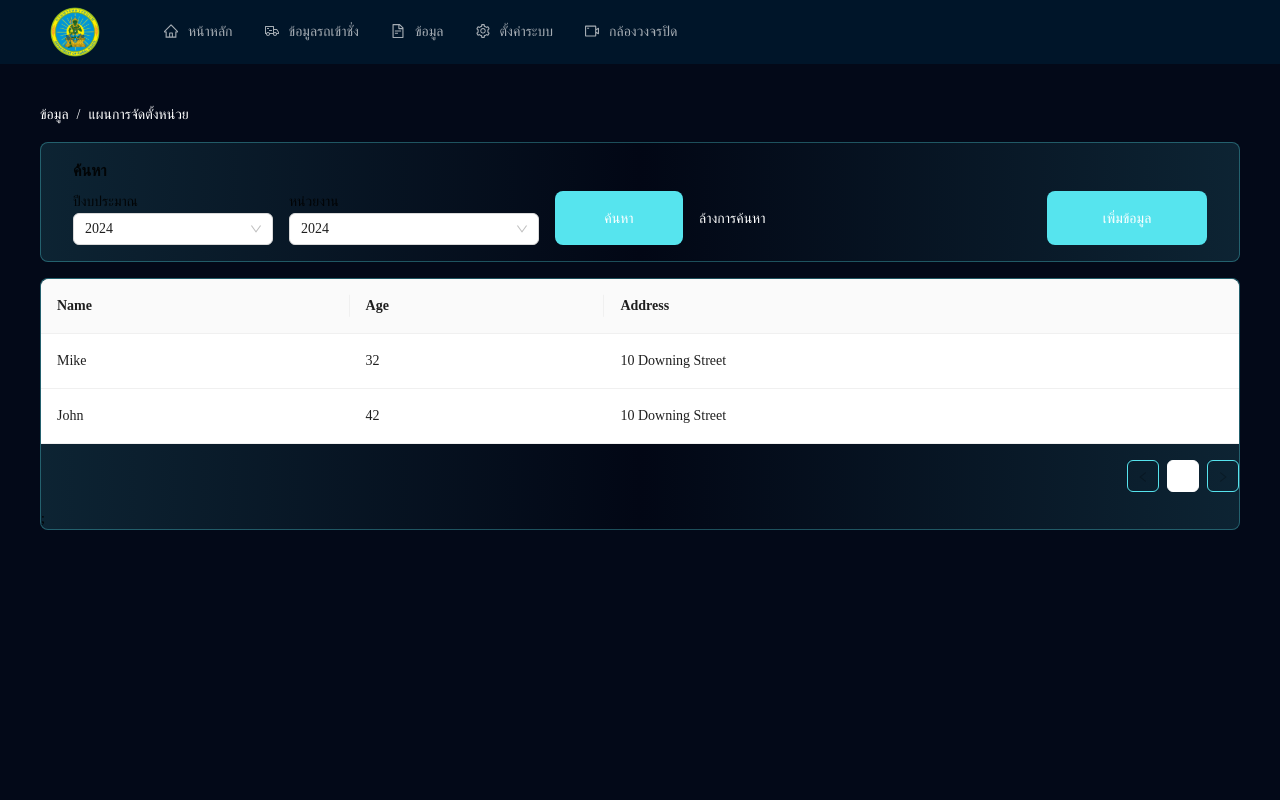
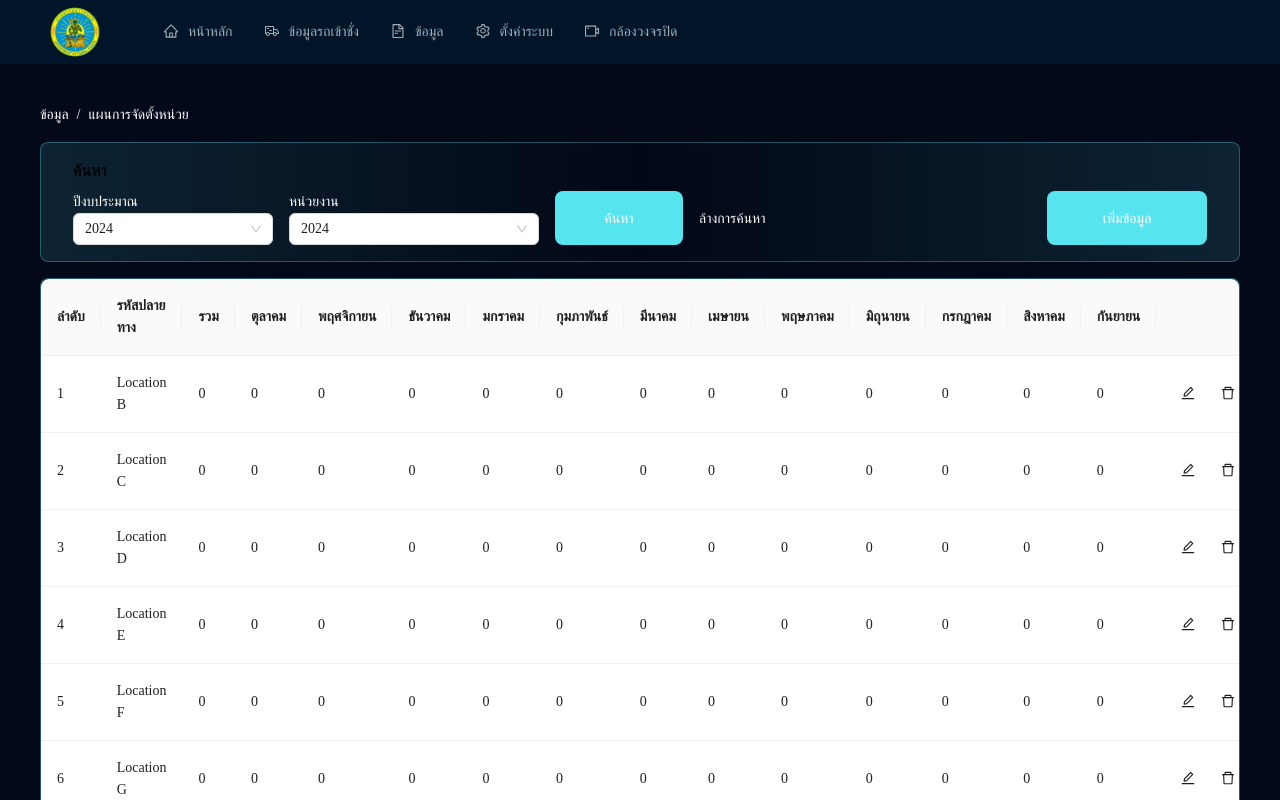
Before and after one commit to PlaymakerDev/dpt-ruralroad, a Next.js app: page /orgsetupplan in a window 1280 px wide. Shown: the top 800 px of the page. Built offline with nearby package versions, Linux system fonts and the light colour scheme.

Commit message:
osp-commit

```diff
--- a/features/orgsetupplan/components/OpsTable.js
+++ b/features/orgsetupplan/components/OpsTable.js
@@ -1,45 +1,28 @@
 import React from 'react';
-import {  Table } from 'antd';
+import { Table } from 'antd';
 import '@/features/orgsetupplan/style/tableblack.module.css';
+import { Pagination } from 'antd';
+import { dataSource, columns } from './mockupdata';
 
-const dataSource = [
-  {
-    key: '1',
-    name: 'Mike',
-    age: 32,
-    address: '10 Downing Street',
-  },
-  {
-    key: '2',
-    name: 'John',
-    age: 42,
-    address: '10 Downing Street',
-  },
-];
 
-const columns = [
-  {
-    title: 'Name',
-    dataIndex: 'name',
-    key: 'name',
-  },
-  {
-    title: 'Age',
-    dataIndex: 'age',
-    key: 'age',
-  },
-  {
-    title: 'Address',
-    dataIndex: 'address',
-    key: 'address',
-  },
-];
 
 const OpsTable = () => {
   return (
-    <section className='w-full bg-gradient border border-lightblue rounded-lg mt-4'   style={{ color: 'black'  }}>
-      <Table dataSource={dataSource} columns={columns}  className='custom-table'/>;
-    </section>
+    <section className='w-full bg-gradient border border-lightblue rounded-lg mt-4'>
+    <div className='rounded-lg overflow-hidden'>
+      <div className='overflow-auto'>
+        <Table
+          dataSource={dataSource}
+          columns={columns}
+          pagination={false}
+          className='rounded-lg bg-transparent'
+          style={{ minWidth: '100%' }} // ให้ตารางขยายเต็มความกว้างของคอนเทนเนอร์
+        />
+      </div>
+    </div>
+
+    <Pagination align="center" style={{ margin: 20 }} defaultCurrent={1} total={50} />
+  </section>
   )
 }
 
--- a/features/orgsetupplan/components/OspSearchbox.js
+++ b/features/orgsetupplan/components/OspSearchbox.js
@@ -9,12 +9,12 @@ const OspSearchbox = () => {
   return (
     <section className='w-full bg-gradient border border-lightblue rounded-lg mt-4 p-4 px-8'>
       <Typography.Title level={5} className='text-white'>ค้นหา</Typography.Title>
-      <div className='flex flex-row gap-4'>
+      <div className='flex flex-row flex-wrap gap-4'>
         <div className='flex flex-col'>
-          <Typography.Text>ปีงบประมาณ</Typography.Text>
+          <Typography.Text className='text-white'>ปีงบประมาณ</Typography.Text>
           <Select
             defaultValue={currentYear}
-            style={{ width: 200, color: 'black' }}
+            style={{ width: 200, color: 'white' }}
             onChange={(value) => console.log('Selected Year:', value)}
           >
             {years.map(year => (
@@ -25,10 +25,10 @@ const OspSearchbox = () => {
           </Select>
         </div>
         <div className='flex flex-col'>
-          <Typography.Text>หน่วยงาน</Typography.Text>
+          <Typography.Text className='text-white'>หน่วยงาน</Typography.Text>
           <Select
             defaultValue={currentYear}
-            style={{ width: 250, color: 'black' }}
+            style={{ width: 250, color: 'white' }}
             onChange={(value) => console.log('Selected Year:', value)}
           >
             {years.map(year => (
@@ -46,6 +46,7 @@ const OspSearchbox = () => {
       </div>
     </section>
 
+
   );
 };
 
--- /dev/null
+++ b/features/orgsetupplan/components/mockupdata.js
@@ -0,0 +1,132 @@
+import { Table, Button } from 'antd';
+import { EditOutlined, DeleteOutlined } from '@ant-design/icons';
+import '@/features/orgsetupplan/style/osp.module.css';
+export const columns = [
+  {
+    title: 'ลำดับ',
+    dataIndex: 'no',
+    key: 'no',
+  },
+  {
+    title: 'รหัสปลายทาง',
+    dataIndex: 'locate',
+    key: 'locate',
+  },
+  {
+    title: 'รวม',
+    dataIndex: 'total',
+    key: 'total',
+  },
+  {
+    title: 'ตุลาคม',
+    dataIndex: '10',
+    key: '10',
+  },
+  {
+    title: 'พฤศจิกายน',
+    dataIndex: '11',
+    key: '11',
+  },
+  {
+    title: 'ธันวาคม',
+    dataIndex: '12',
+    key: '12',
+  },
+  {
+    title: 'มกราคม',
+    dataIndex: '1',
+    key: '1',
+  },
+  {
+    title: 'กุมภาพันธ์',
+    dataIndex: '2',
+    key: '2',
+  },
+  {
+    title: 'มีนาคม',
+    dataIndex: '3',
+    key: '3',
+  },
+  {
+    title: 'เมษายน',
+    dataIndex: '4',
+    key: '4',
+  },
+  {
+    title: 'พฤษภาคม',
+    dataIndex: '5',
+    key: '5',
+  },
+  {
+    title: 'มิถุนายน',
+    dataIndex: '6',
+    key: '6',
+  },
+  {
+    title: 'กรกฎาคม',
+    dataIndex: '7',
+    key: '7',
+  },
+  {
+    title: 'สิงหาคม',
+    dataIndex: '8',
+    key: '8',
+  },
+  {
+    title: 'กันยายน',
+    dataIndex: '9',
+    key: '9',
+  },
+  {
+    title: '',
+    key: 'actions',
+    render: (_, record) => (
+      <span style={{ display: 'flex', alignItems: 'center' }}>
+       <span style={{ display: 'flex', alignItems: 'center' }}>
+        <Button
+          type="text"
+          icon={<EditOutlined />}
+          onClick={() => handleEdit(record.key)}
+          style={{ marginRight: 8 }}
+        />
+        <Button
+          type="text"
+          icon={<DeleteOutlined className="red-icon" />}
+          onClick={() => handleDelete(record.key)}
+        />
+      </span>
+    </span>
+    ),
+  },
+
+];
+
+const generateDataSource = (numRows) => {
+  const data = [];
+
+  for (let i = 1; i <= numRows; i++) {
+    data.push({
+      key: i.toString(),
+      no: i.toString(),
+      locate: `Location ${String.fromCharCode(65 + i % 26)}`, // Generate dummy locations (A, B, C, ...)
+      total: 0,
+      '10': 0,
+      '11': 0,
+      '12': 0,
+      '1': 0,
+      '2': 0,
+      '3': 0,
+      '4': 0,
+      '5': 0,
+      '6': 0,
+      '7': 0,
+      '8': 0,
+      '9': 0,
+      'edit': 0,
+      'delete': 0,
+    });
+  }
+
+  return data;
+};
+export const dataSource = generateDataSource(10); // Change 10 to the number of rows you need
--- a/features/orgsetupplan/style/osp.module.css
+++ b/features/orgsetupplan/style/osp.module.css
@@ -4,3 +4,7 @@
 .breadcrumb .ant-breadcrumb-separator {
   color: white;
 }
+
+.red-icon {
+  color: red;
+}
--- a/styles/globals.css
+++ b/styles/globals.css
@@ -29,16 +29,16 @@ body {
 }
 
 button {
-  cursor: pointer !important;
+  cursor: pointer ;
   background-color: var(--lightblue-color) ;
-  border-color: var(--lightblue-color) !important;
+  border-color: var(--lightblue-color) ;
   color: #1E4066;
 }
 
 .bg-gradient {
-  background: linear-gradient(0.25turn, #56E4EE20, #00000020, #56E4EE20) !important;
+  background: linear-gradient(0.25turn, #56E4EE20, #00000020, #56E4EE20) ;
 }
 
 .border-lightblue {
-  border-color: #56E4EE50 !important;
+  border-color: #56E4EE50 ;
 }
```
